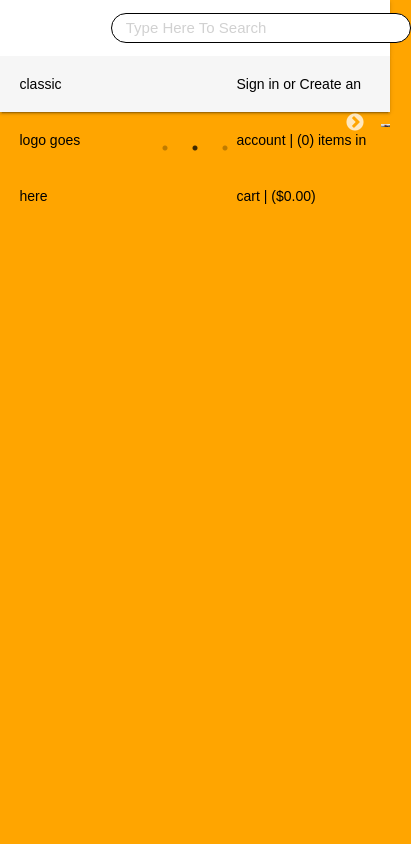
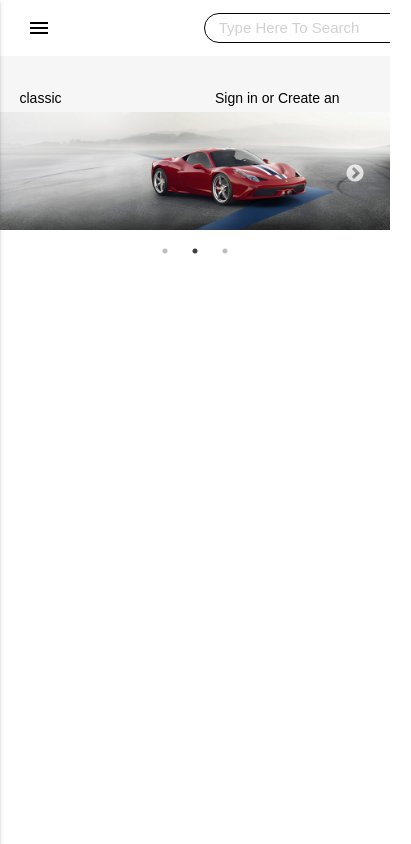
Before and after one commit to 2monsta/eCommerce-Full-Stack, a React (Create React App) app in the folder front-end-ecommerce/: page / in a window 390 px wide. Shown: the whole page, 411 px wide, since content can reach past the window. Built offline with nearby package versions, Linux system fonts and the light colour scheme.

Commit message:
add responsiveness

```diff
--- a/front-end-ecommerce/public/css/styles.css
+++ b/front-end-ecommerce/public/css/styles.css
@@ -1,23 +1,23 @@
 .nav-wrapper {
   background-color: white;
   color: #000; }
+  .nav-wrapper a i {
+    color: #000; }
   .nav-wrapper form input[type="text"] {
     border: 1px solid black;
     border-radius: 30px 30px 30px 30px;
     outline: none;
     height: 30px;
-    width: 300px;
     font-size: 15px; }
 
-nav .bottom-nav {
-  background-color: #f6f6f6; }
+nav {
+  overflow: hidden; }
+  nav .bottom-nav {
+    background-color: #f6f6f6; }
 
 #slickSlider div img {
   width: 100%; }
 #slickSlider .slick-next {
   right: 25px; }
 
-body {
-  background-color: orange; }
-
 /*# sourceMappingURL=styles.css.map */
--- a/front-end-ecommerce/public/index.html
+++ b/front-end-ecommerce/public/index.html
@@ -10,12 +10,13 @@
     -->
     <link rel="manifest" href="%PUBLIC_URL%/manifest.json">
     <link rel="shortcut icon" href="%PUBLIC_URL%/favicon.ico">
-    <link rel="stylesheet" href="/css/styles.css">
     <script src="https://ajax.googleapis.com/ajax/libs/jquery/3.2.1/jquery.min.js"></script>
     <!--Materialize CSS-->
     <link rel="stylesheet" href="https://cdnjs.cloudflare.com/ajax/libs/materialize/0.100.2/css/materialize.min.css">
     <script src="https://cdnjs.cloudflare.com/ajax/libs/materialize/0.100.2/js/materialize.min.js"></script>
     <link href="https://fonts.googleapis.com/icon?family=Material+Icons" rel="stylesheet">
+    <link rel="stylesheet" href="/css/styles.css">
+    <script src="javascript/script.js"></script>
     <!--
       Notice the use of %PUBLIC_URL% in the tags above.
       It will be replaced with the URL of the `public` folder during the build.
--- a/front-end-ecommerce/sass/_navbar.scss
+++ b/front-end-ecommerce/sass/_navbar.scss
@@ -1,19 +1,24 @@
 .nav-wrapper{
   background-color: white;
   color: #000;
+  a{
+    i{
+      color: #000;
+    }
+  }
   form{
     input[type="text"]{
       border: 1px solid black;
       border-radius: 30px 30px 30px 30px;
       outline:none;
       height:30px;
-      width:300px;
       font-size:15px;
     }
   }
 }
 
 nav{
+  overflow: hidden;
   .bottom-nav{
     background-color: #f6f6f6;
   }
--- a/front-end-ecommerce/sass/styles.scss
+++ b/front-end-ecommerce/sass/styles.scss
@@ -1,6 +1,3 @@
 
 @import 'navbar';
 @import 'slickSlider';
-body{
-  background-color: orange;
-}
--- a/front-end-ecommerce/src/components/NavBar.js
+++ b/front-end-ecommerce/src/components/NavBar.js
@@ -6,29 +6,27 @@ class Navbar extends Component{
   }
   render(){
     return(
-      <div>
+      <div id={"full-nav navbar-fixed"}>
         <nav>
           <div className="nav-wrapper">
             <div className={"container"}>
               <div className={"row"}>
-                <a href="#" data-activates="mobile-demo" className="button-collapse"><i className="material-icons">menu</i></a>
-                <ul id="nav-mobile" className="left hide-on-med-and-down col s7">
-                  <li className={"col s3"}>Home</li>
-                  <li className={"col s3"}>Shop</li>
-                  <li className={"col s3"}>About Us</li>
-                  <li className={"col s3"}>Contact Us</li>
+                <a href="#" data-activates={"mobile-demo"} className={"button-collapse"}><i className={"material-icons"}>menu</i></a>
+                <ul className="left hide-on-med-and-down">
+                  <li className={"col s2"}>Home</li>
+                  <li className={"col s2"}>Shop</li>
+                  <li className={"col s2"}>About Us</li>
+                  <li className={"col s2"}>Contact Us</li>
                 </ul>
                 <ul className="side-nav" id="mobile-demo">
-                  <li className={"col s3"}>Home</li>
-                  <li className={"col s3"}>Shop</li>
-                  <li className={"col s3"}>About Us</li>
-                  <li className={"col s3"}>Contact Us</li>
+                  <li>Home</li>
+                  <li>Shop</li>
+                  <li>About Us</li>
+                  <li>Contact Us</li>
                 </ul>
-                <div className={"offset-s1 col s3"}>
+                <div className={"col s3 offset-s4"}>
                   <form>
-                    <div>
-                      <input id="search" className={"browser-default"} type="text" required placeholder={"   Type Here To Search"} />
-                    </div>
+                    <input id="search" className={"browser-default"} type="text" placeholder={"   Type Here To Search"} />
                   </form>
                 </div>
               </div>
@@ -40,10 +38,10 @@ class Navbar extends Component{
             <div className={"container"}>
               <div className={"row"}>
                 <div className={"col s3"}>
-                  classic logo goes here
+                  <p>classic logo goes here</p>
                 </div>
-                <div className={"offset-s4 col s5 left-align"}>
-                  Sign in or Create an account | (0) items in cart | ($0.00)
+                <div className={"offset-s3 col s5 right-align"}>
+                  <p>Sign in or Create an account | (0) items in cart | ($0.00)</p>
                 </div>
               </div>
             </div>
--- a/front-end-ecommerce/src/components/SlickSlider.js
+++ b/front-end-ecommerce/src/components/SlickSlider.js
@@ -12,8 +12,7 @@ class SlickSlider extends Component{
       slidesToShow:1,
       slidesToScroll:1,
       autoplay:true,
-      swipe: true,
-      adaptiveHeight: true
+      swipe: true
     };
 
     return(
@@ -28,8 +27,6 @@ class SlickSlider extends Component{
          <div>
            <img src="/slider-images/ferrari.jpg" alt=""/>
          </div>
-
-
        </Slider>
       </div>
     )
```
Also changed, not shown: front-end-ecommerce/public/javascript/script.js (renamed from front-end-ecommerce/public/css/javascript/script.js), 1 other file (tests, documents, lock files or other folders).
